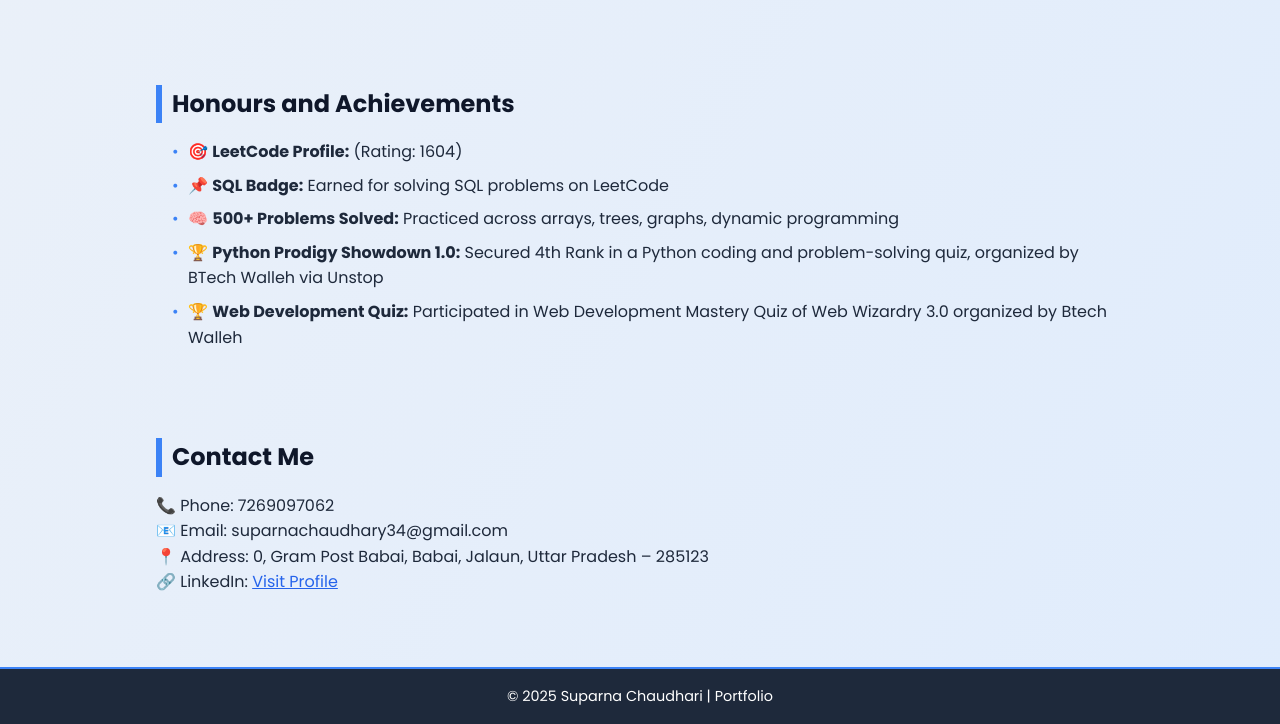
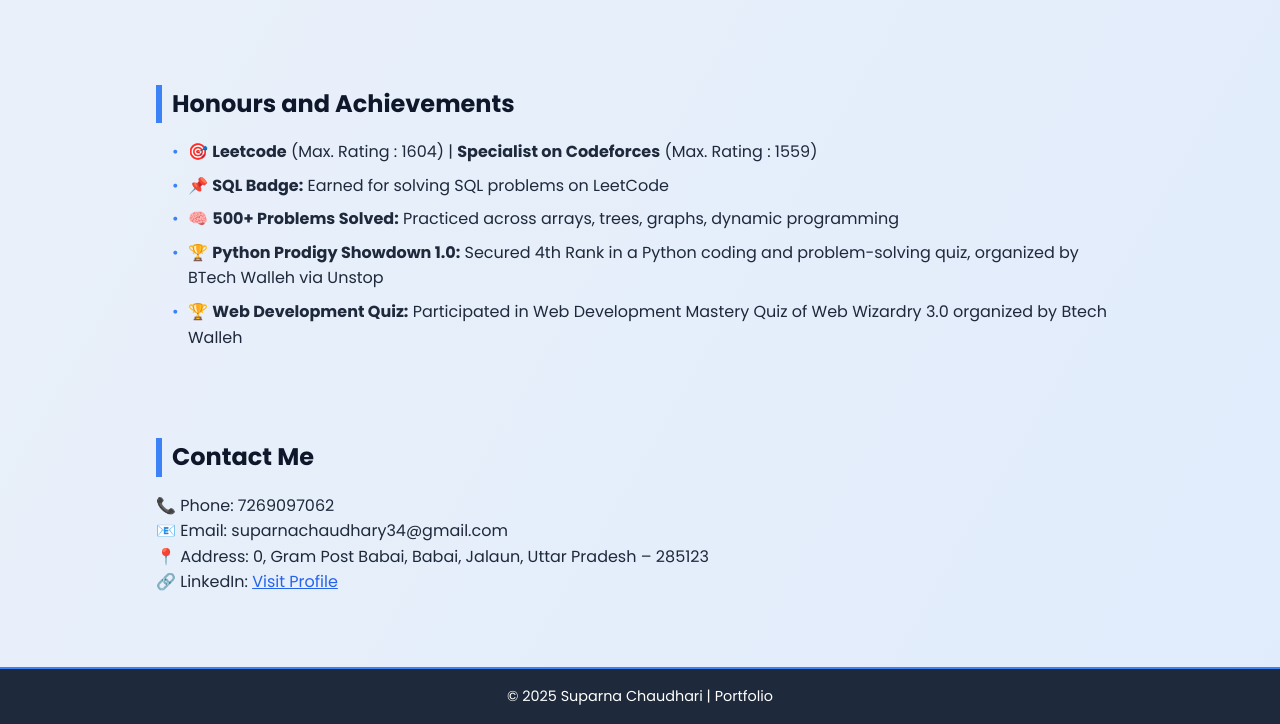
Before and after one commit to Suparna62/suparna_portfolio, a plain HTML site: page index.html in a window 1280 px wide. Shown: the part 2753-3477 px from the top of the page. Drawn offline with Linux system fonts and the light colour scheme.

Commit message:
Update index.html

```diff
--- a/index.html
+++ b/index.html
@@ -132,7 +132,7 @@ Program — Btech Walleh</h3>
   <section id="achievements">
   <h2>Honours and Achievements</h2>
   <ul>
-    <li>🎯 <strong>LeetCode Profile:</strong> (Rating: 1604)</li>
+    <li>🎯 <strong>Leetcode</strong> (Max. Rating : 1604) |  <strong>Specialist on Codeforces</strong> (Max. Rating : 1559)</li>
     <li>📌 <strong>SQL Badge:</strong> Earned for solving SQL problems on LeetCode</li>
     <li>🧠 <strong>500+ Problems Solved:</strong> Practiced across arrays, trees, graphs, dynamic programming</li>
     <li>🏆 <strong>Python Prodigy Showdown 1.0:</strong> Secured 4th Rank in a Python coding and problem-solving quiz, organized by
```
